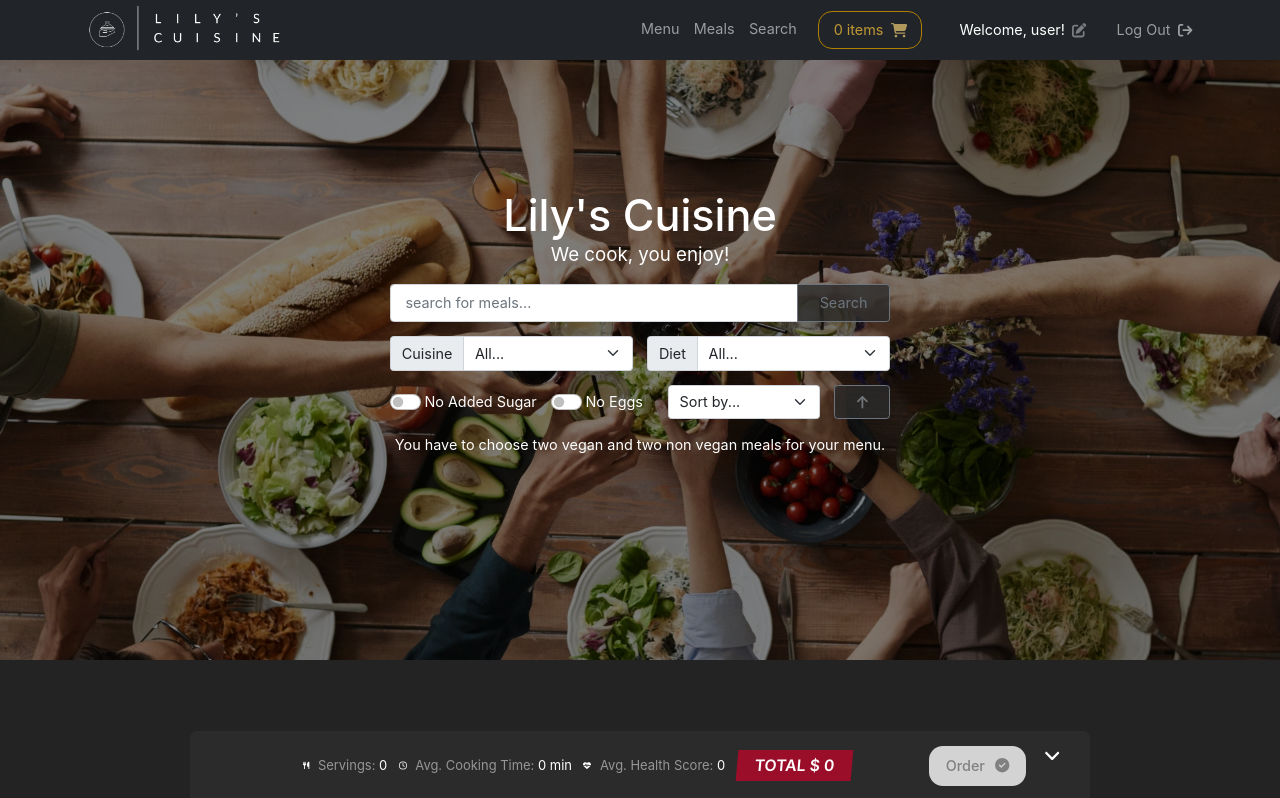
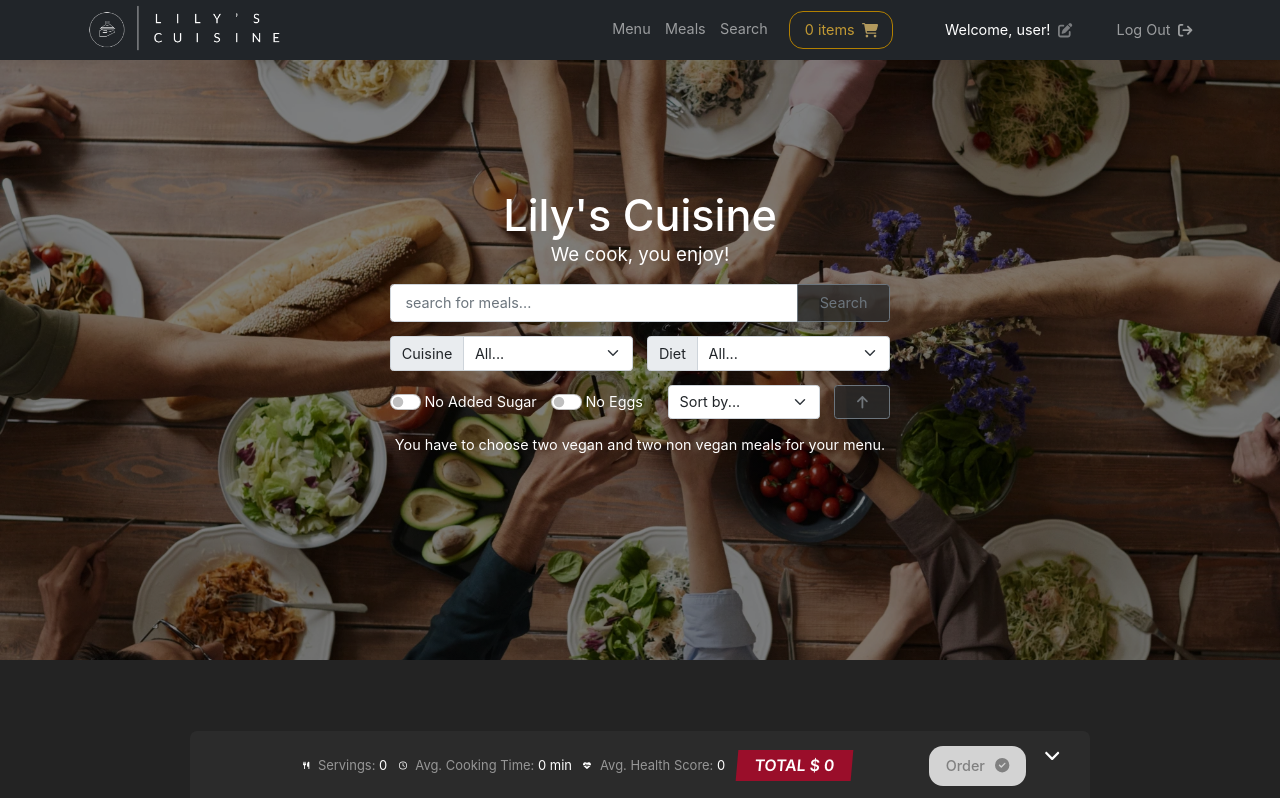
Before and after one commit to DeboraBucci/alkemy-challenge-react, a React (Create React App) app: page / in a window 1280 px wide. Shown: the top 798 px of the page. Built offline with nearby package versions, Linux system fonts and the light colour scheme; sample sign-in values are in the browser's storage.

Commit message:
make the greeting space wider

```diff
--- a/src/components/home/navbar/Greeting.module.css
+++ b/src/components/home/navbar/Greeting.module.css
@@ -3,7 +3,7 @@
   align-items: center;
   justify-content: center;
   gap: 0.5rem;
-  width: 12rem;
+  width: 14rem;
 
   color: white;
 }
```
